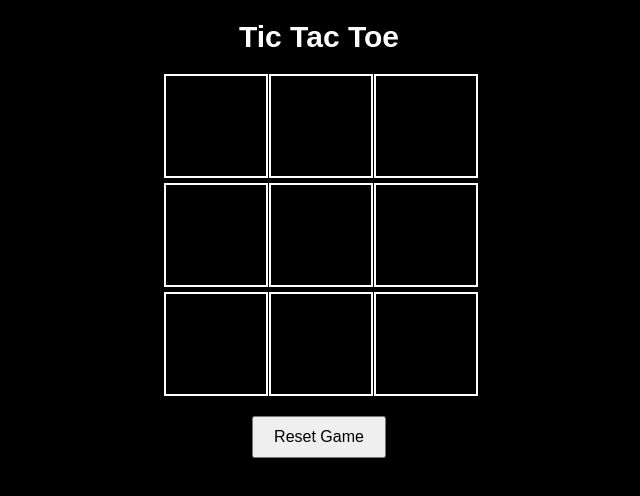
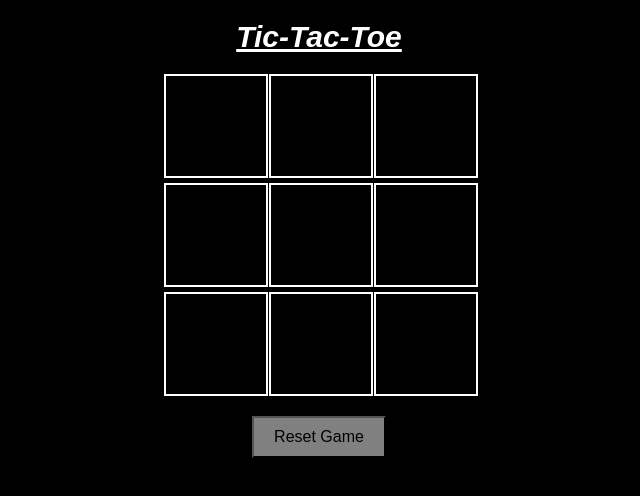
Before and after one commit to MJRidam/tic-tac-toe, a plain HTML site: page index.html in a window 1280 px wide. Shown: the whole page, without its empty margins (321-961 px from the left). Drawn offline with Linux system fonts and the light colour scheme.

Commit message:
css color

```diff
--- a/index.html
+++ b/index.html
@@ -2,11 +2,11 @@
 <html>
     <head>
         <meta charset="UTF-8">
-        <title>Tic Tac Toe</title>
+        <title>Tic-Tac-Toe</title>
         <link rel="stylesheet" href="style.css">
     </head>
     <body>
-        <h1 class="heading">Tic Tac Toe</h1>
+        <h1 class="heading">Tic-Tac-Toe</h1>
         <div class="board">
             <div class="cell" data-index="0"></div>
             <div class="cell" data-index="1"></div>
--- a/style.css
+++ b/style.css
@@ -22,19 +22,19 @@ body {
 .reset {
     display: block;
     margin: 20px auto;
-    hover-text: grey;
     padding: 10px 20px;
     font-size: 16px;
     cursor: pointer;
     color: black;
+    background-color: grey;
     justify-content: center;
 }
 .heading{
     text-align: center;
     color: white;
     font-size: 30px;
-    font: bold;
-    font: italic;
-    font: underline;
+    font-weight: bold;
+    font-style: italic;
+    text-decoration: underline;
     font-family: 'Arial', sans-serif;
 }
```
